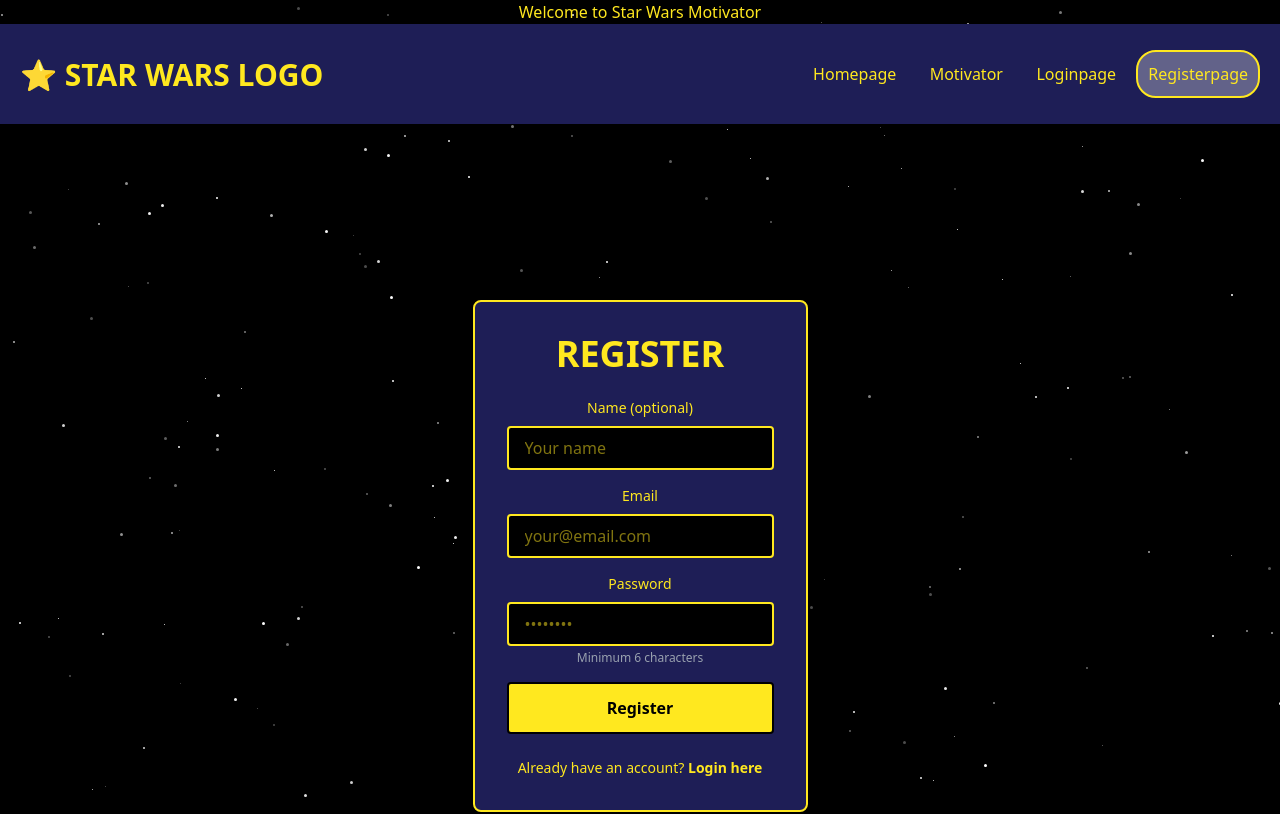
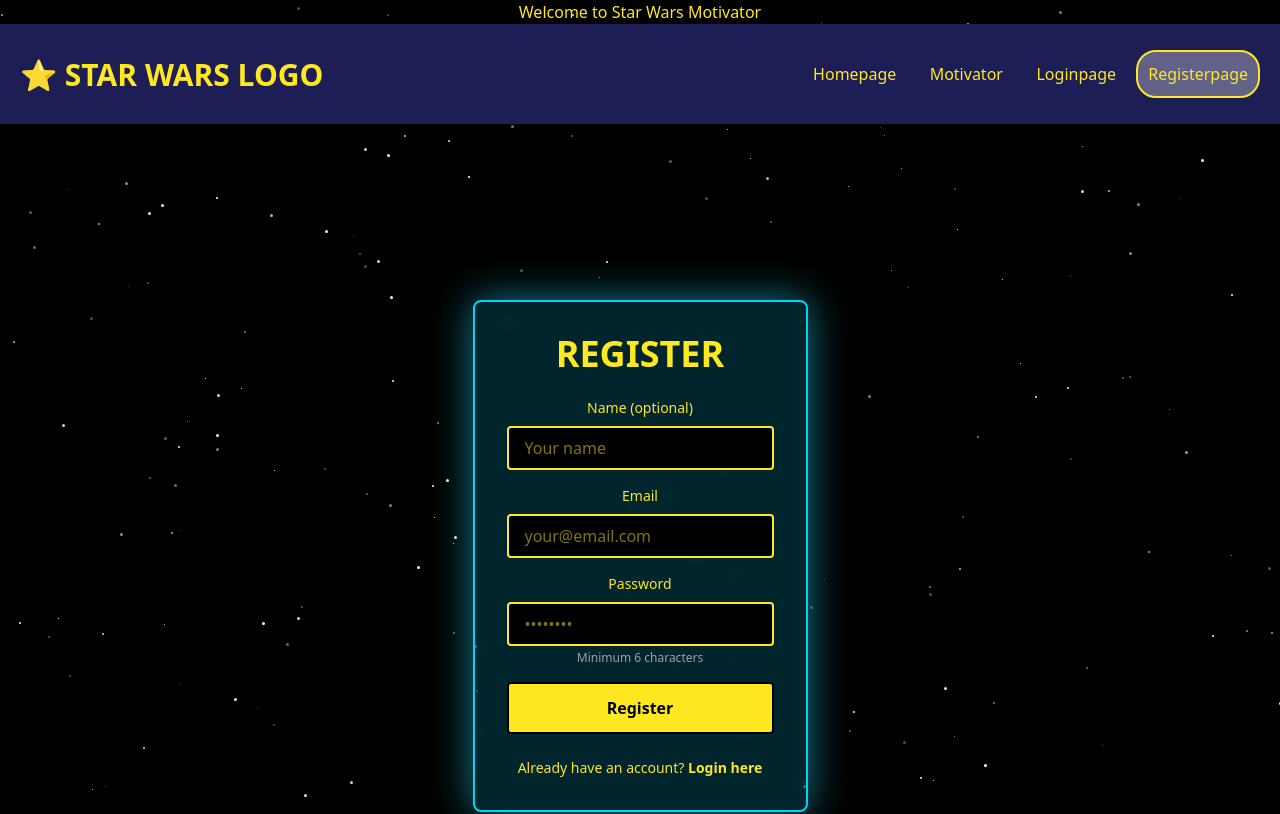
Before and after one commit to laurent-Valq/starwars-motivator, a Next.js app: page /register in a window 1280 px wide. Shown: the top 814 px of the page. Built offline with nearby package versions, Linux system fonts and the light colour scheme.

Commit message:
Add hologram effect to auth forms - Replace solid blue background with cyan hologram effect - Add uniform glow shadow around cards - Use semi-transparent background with backdrop blur - Maintain Star Wars aesthetic with cyan borders

```diff
--- a/src/app/(auth)/login/page.tsx
+++ b/src/app/(auth)/login/page.tsx
@@ -39,7 +39,7 @@
 
   return (
     <div className="min-h-screen flex items-center justify-center text-[#FFE81F]">
-      <div className="w-full max-w-md p-8 space-y-6 bg-[#1e1e56] rounded-lg shadow-xl border-2 border-[#FFE81F]">
+      <div className="w-full max-w-md p-8 space-y-6 bg-cyan-500/20 backdrop-blur-sm rounded-lg shadow-2xl border-2 border-cyan-400" style={{ boxShadow: '0 0 40px rgba(34, 211, 238, 0.6)' }}>
         <h1 className="text-4xl font-bold text-center">
           LOGIN
         </h1>
--- a/src/app/(auth)/register/page.tsx
+++ b/src/app/(auth)/register/page.tsx
@@ -41,7 +41,7 @@
 
   return (
     <div className="min-h-screen flex items-center justify-center text-[#FFE81F]">
-      <div className="w-full max-w-md p-8 space-y-6 bg-[#1e1e56] rounded-lg shadow-xl border-2 border-[#FFE81F]">
+      <div className="w-full max-w-md p-8 space-y-6 bg-cyan-500/20 backdrop-blur-sm rounded-lg shadow-2xl border-2 border-cyan-400" style={{ boxShadow: '0 0 40px rgba(34, 211, 238, 0.6)' }}>
         <h1 className="text-4xl font-bold text-center">
           REGISTER
         </h1>
```
